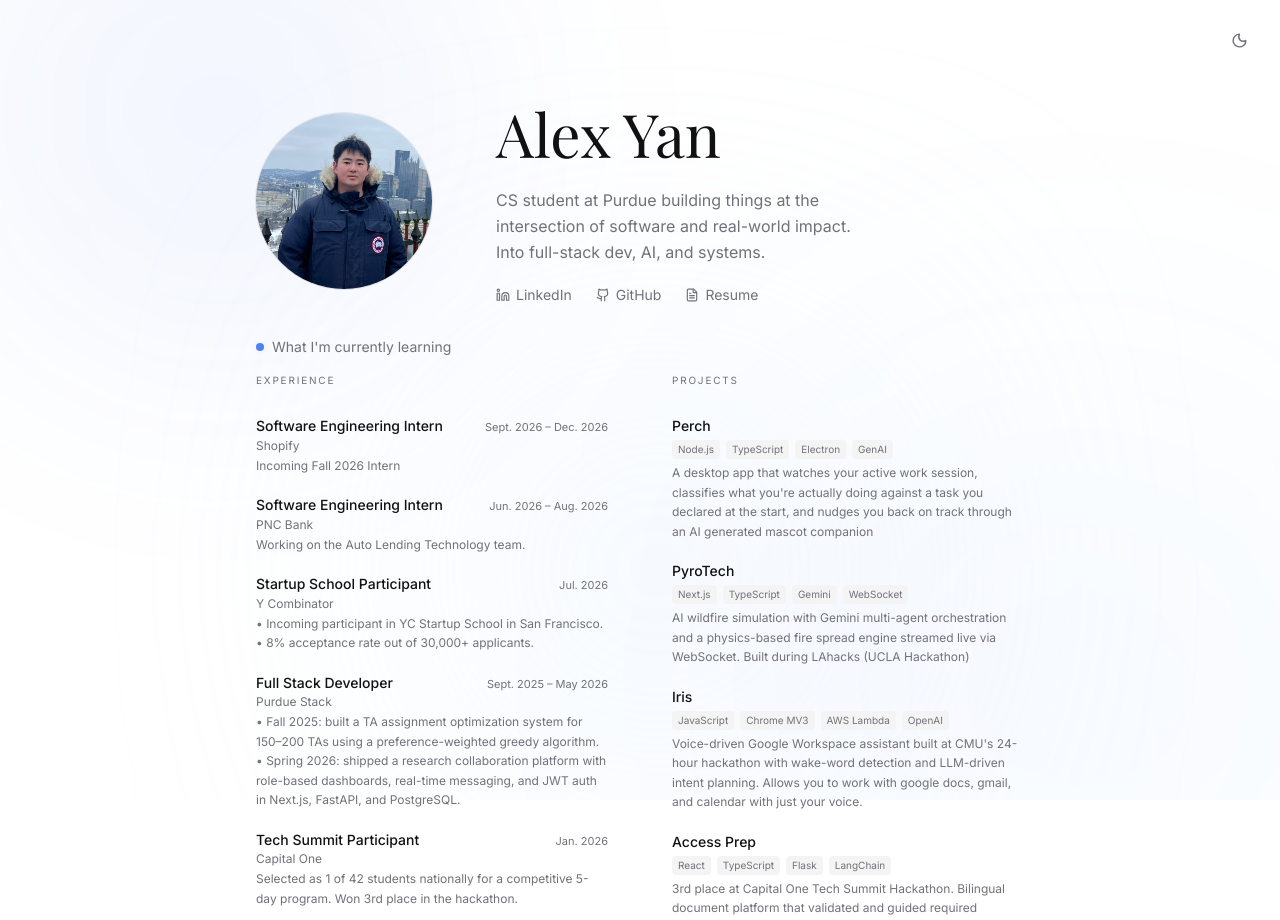
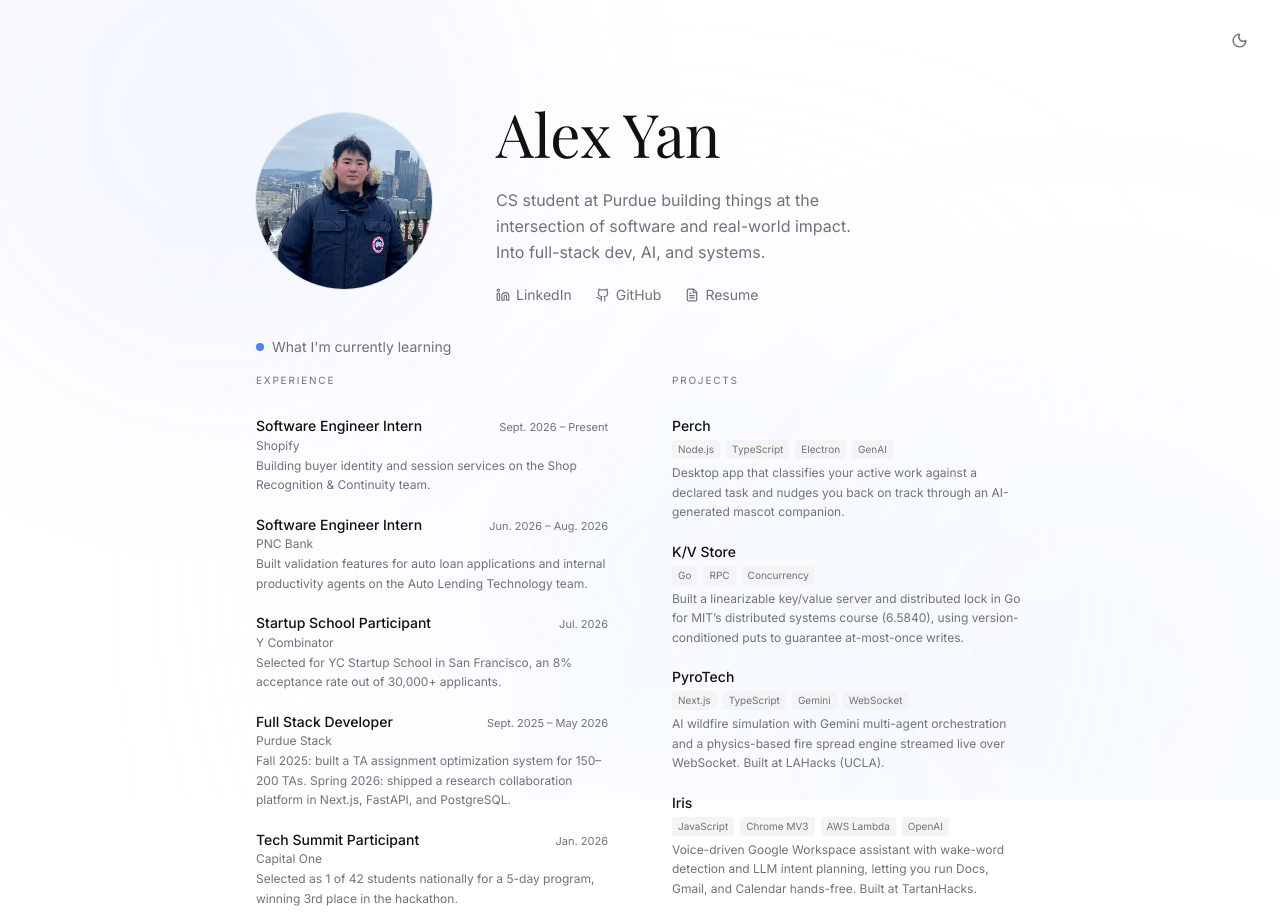
Before and after one commit to alexyan06/Personal_Website, a React (Vite) app in the folder personal_website/: page / in a window 1280 px wide. Shown: the top 920 px of the page. Built offline with nearby package versions, Linux system fonts and the light colour scheme; a web font is replaced by a local one.

Commit message:
Implement code changes to enhance functionality and improve performance

```diff
--- a/personal_website/src/components/ExperienceProjects.tsx
+++ b/personal_website/src/components/ExperienceProjects.tsx
@@ -77,6 +77,7 @@
             {projectItems.map((proj, i) => (
               <motion.div key={i} variants={item} className="group">
                 <div className="flex items-center gap-1.5">
+                  {proj.link ? (
                     <a
                       href={proj.link}
                       target="_blank"
@@ -90,6 +91,9 @@
                         className="opacity-0 group-hover:opacity-60 transition-opacity duration-200 -translate-y-px"
                       />
                     </a>
+                  ) : (
+                    <span className="text-sm font-medium">{proj.name}</span>
+                  )}
                 </div>
                 <div className="flex gap-1.5 mt-1 flex-wrap">
                   {proj.tags.map((tag, j) => (
--- a/personal_website/src/components/Hero.tsx
+++ b/personal_website/src/components/Hero.tsx
@@ -68,7 +68,7 @@
               GitHub
             </a>
             <a
-              href="/images/Alex_Yan_Resume copy.pdf"
+              href="/images/Alex_Yan_Resume.pdf"
               target="_blank"
               rel="noopener noreferrer"
               className="flex items-center gap-1.5 text-sm text-muted-foreground
--- a/personal_website/src/constants/index.tsx
+++ b/personal_website/src/constants/index.tsx
@@ -5,9 +5,16 @@
     imgSrc: '',
     title: 'Perch',
     tags: ['Node.js', 'TypeScript', 'Electron', 'GenAI'],
-    projectLink: 'https://github.com/alexyan06/Pyro_Tech',
+    projectLink: 'https://github.com/alexyan06/Perch.git',
     description:
-      'A desktop app that watches your active work session, classifies what you\'re actually doing against a task you declared at the start, and nudges you back on track through an AI generated mascot companion',
+      'Desktop app that classifies your active work against a declared task and nudges you back on track through an AI-generated mascot companion.',
+  },
+  {
+    imgSrc: '',
+    title: 'K/V Store',
+    tags: ['Go', 'RPC', 'Concurrency'],
+    projectLink: '',
+    description: 'Built a linearizable key/value server and distributed lock in Go for MIT’s distributed systems course (6.5840), using version-conditioned puts to guarantee at-most-once writes.',
   },
   {
     imgSrc: '',
@@ -15,7 +22,7 @@
     tags: ['Next.js', 'TypeScript', 'Gemini', 'WebSocket'],
     projectLink: 'https://github.com/alexyan06/Pyro_Tech',
     description:
-      'AI wildfire simulation with Gemini multi-agent orchestration and a physics-based fire spread engine streamed live via WebSocket. Built during LAhacks (UCLA Hackathon)',
+      'AI wildfire simulation with Gemini multi-agent orchestration and a physics-based fire spread engine streamed live over WebSocket. Built at LAHacks (UCLA).',
   },
   {
     imgSrc: '/images/Screenshot 2026-02-09 at 5.58.24 PM.png',
@@ -23,7 +30,7 @@
     tags: ['JavaScript', 'Chrome MV3', 'AWS Lambda', 'OpenAI'],
     projectLink: 'https://github.com/jacobselbo/iris',
     description:
-      "Voice-driven Google Workspace assistant built at CMU's 24-hour hackathon with wake-word detection and LLM-driven intent planning. Allows you to work with google docs, gmail, and calendar with just your voice.",
+      'Voice-driven Google Workspace assistant with wake-word detection and LLM intent planning, letting you run Docs, Gmail, and Calendar hands-free. Built at TartanHacks.',
   },
   {
     imgSrc: '/images/Screenshot 2026-01-09 at 2.07.47 PM.png',
@@ -31,7 +38,7 @@
     tags: ['React', 'TypeScript', 'Flask', 'LangChain'],
     projectLink: 'https://github.com/ryanvaby/Access-Prep',
     description:
-      '3rd place at Capital One Tech Summit Hackathon. Bilingual document platform that validated and guided required documents based on which underrepresented population you belonged to, across 5 immigration and financial aid pathways.',
+      'Bilingual document platform guiding users through 5 immigration and financial aid pathways. 3rd place at the Capital One Tech Summit Hackathon.',
   },
   {
     imgSrc: '/images/Screenshot 2026-01-14 at 10.44.02 AM.png',
@@ -39,7 +46,7 @@
     tags: ['Full Stack', 'HealthTech'],
     projectLink: 'https://github.com/alexyan06/BoilerFit',
     description:
-      'Full-stack fitness app with adaptive workout plans, linear regression performance tracking, and gym mapping for Purdue students.',
+      'Full-stack fitness app for Purdue students with adaptive workout plans, regression-based performance tracking, and gym mapping.',
   },
   {
     imgSrc: '/images/Screenshot 2026-01-14 at 1.58.45 PM.png',
@@ -47,52 +54,52 @@
     tags: ['Web App'],
     projectLink: 'https://github.com/alexyan06/BoilerPurityTest',
     description:
-      'Purdue campus life quiz that gained 1,500+ (!!!) users in 48 hours of deployment.',
+      'Purdue campus life quiz that reached 1,500+ users within 48 hours of launch.',
   },
 ];
 
 const experience: ExperienceType[] = [
   {
-    year: 'Sept. 2026 – Dec. 2026',
-    title: 'Software Engineering Intern',
+    year: 'Sept. 2026 – Present',
+    title: 'Software Engineer Intern',
     institute: 'Shopify',
-    desc: 'Incoming Fall 2026 Intern',
+    desc: 'Building buyer identity and session services on the Shop Recognition & Continuity team.',
     imgSrc: '',
   },
   {
     year: 'Jun. 2026 – Aug. 2026',
-    title: 'Software Engineering Intern',
+    title: 'Software Engineer Intern',
     institute: 'PNC Bank',
-    desc: 'Working on the Auto Lending Technology team.',
+    desc: 'Built validation features for auto loan applications and internal productivity agents on the Auto Lending Technology team.',
     imgSrc: '',
   },
   {
     year: 'Jul. 2026',
     title: 'Startup School Participant',
     institute: 'Y Combinator',
-    desc: '• Incoming participant in YC Startup School in San Francisco.\n• 8% acceptance rate out of 30,000+ applicants.',
+    desc: 'Selected for YC Startup School in San Francisco, an 8% acceptance rate out of 30,000+ applicants.',
     imgSrc: '',
   },
   {
     year: 'Sept. 2025 – May 2026',
     title: 'Full Stack Developer',
     institute: 'Purdue Stack',
-    desc: '• Fall 2025: built a TA assignment optimization system for 150–200 TAs using a preference-weighted greedy algorithm.\n• Spring 2026: shipped a research collaboration platform with role-based dashboards, real-time messaging, and JWT auth in Next.js, FastAPI, and PostgreSQL.',
+    desc: 'Fall 2025: built a TA assignment optimization system for 150–200 TAs. Spring 2026: shipped a research collaboration platform in Next.js, FastAPI, and PostgreSQL.',
     imgSrc: '/images/Screenshot 2026-01-14 at 1.07.20 PM.png',
   },
   {
     year: 'Jan. 2026',
     title: 'Tech Summit Participant',
     institute: 'Capital One',
-    desc: 'Selected as 1 of 42 students nationally for a competitive 5-day program. Won 3rd place in the hackathon.',
+    desc: 'Selected as 1 of 42 students nationally for a 5-day program, winning 3rd place in the hackathon.',
     imgSrc: '/images/C1_LOGO.png',
   },
   {
     year: 'Jun. 2025 – Dec. 2025',
-    title: 'Software Engineering Intern',
+    title: 'Software Engineer Intern',
     institute: 'Rooh (Berkeley SkyDeck Incubator)',
-    desc: '• Built a real-time conversational AI app in React/Next.js with Google Cloud STT/TTS, reducing average response latency by 20%.\n• Architected Next.js backend data pipelines for a live AI simulator and async review tool, handling real-time audio streaming and transcription at scale.\n• Designed a React analytics dashboard generating session-based delivery and tone metrics for coach feedback.',
-    imgSrc: '/images/Screenshot 2026-01-14 at 1.08.54 PM.png',
+    desc: 'Built a real-time conversational AI app in React/Next.js with a Google Cloud STT/TTS pipeline, cutting response latency 20%.',
+    imgSrc: '',
   },
 ];
 
@@ -104,8 +111,9 @@
 };
 
 const currently: CurrentlyItem[] = [
-  { label: 'GoLang',                                               type: 'learning', since: 'May 2026 - Present' },
-  { label: 'Designing Data-Intensive Applications',                type: 'reading',  since: 'May 2026 - Present' },
+  { label: 'Ruby',                                                 type: 'learning', since: 'August 2026 - Present'},
+  { label: 'Go',                                               type: 'learning', since: 'May 2026 - Present' },
+  { label: 'Designing Data-Intensive Applications',                type: 'reading',  since: 'May 2026 - August 2026' },
 ];
 
 export { projectsData, experience, currently };
```
Also changed, not shown: 2 other files (tests, documents, lock files or other folders). Lines whose indentation alone changed are shown as unchanged.
